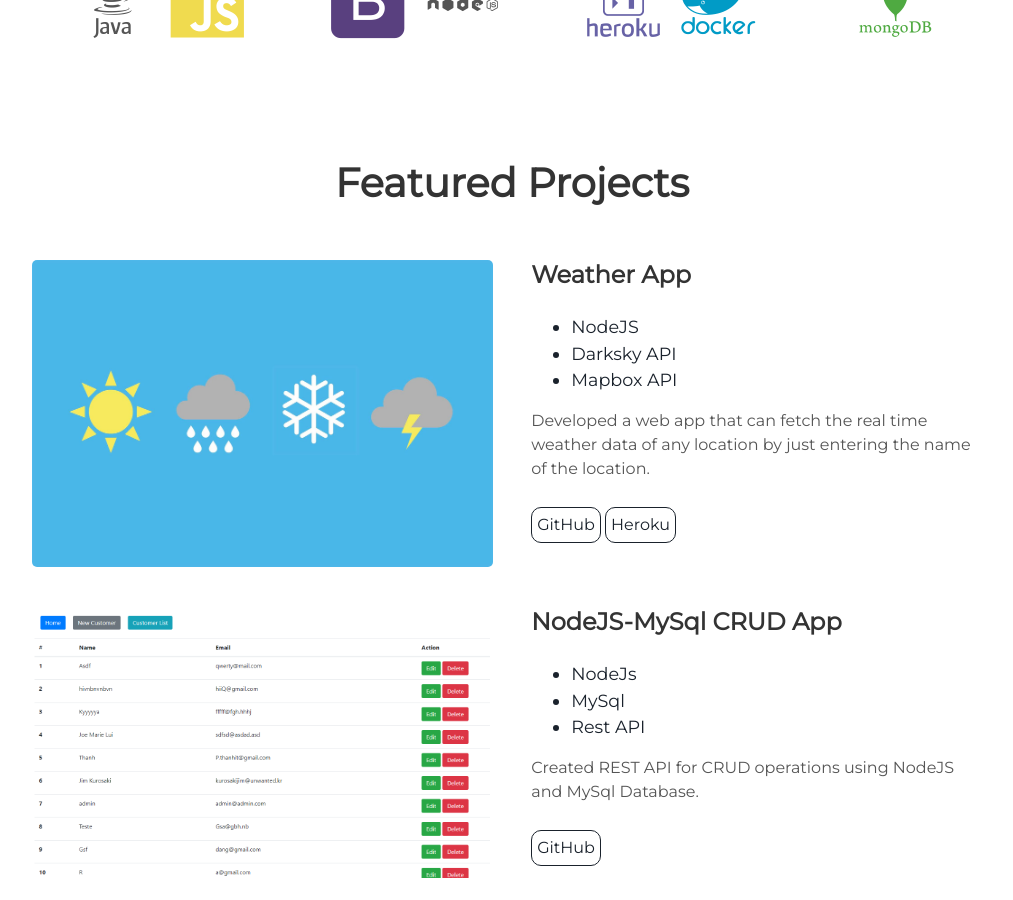
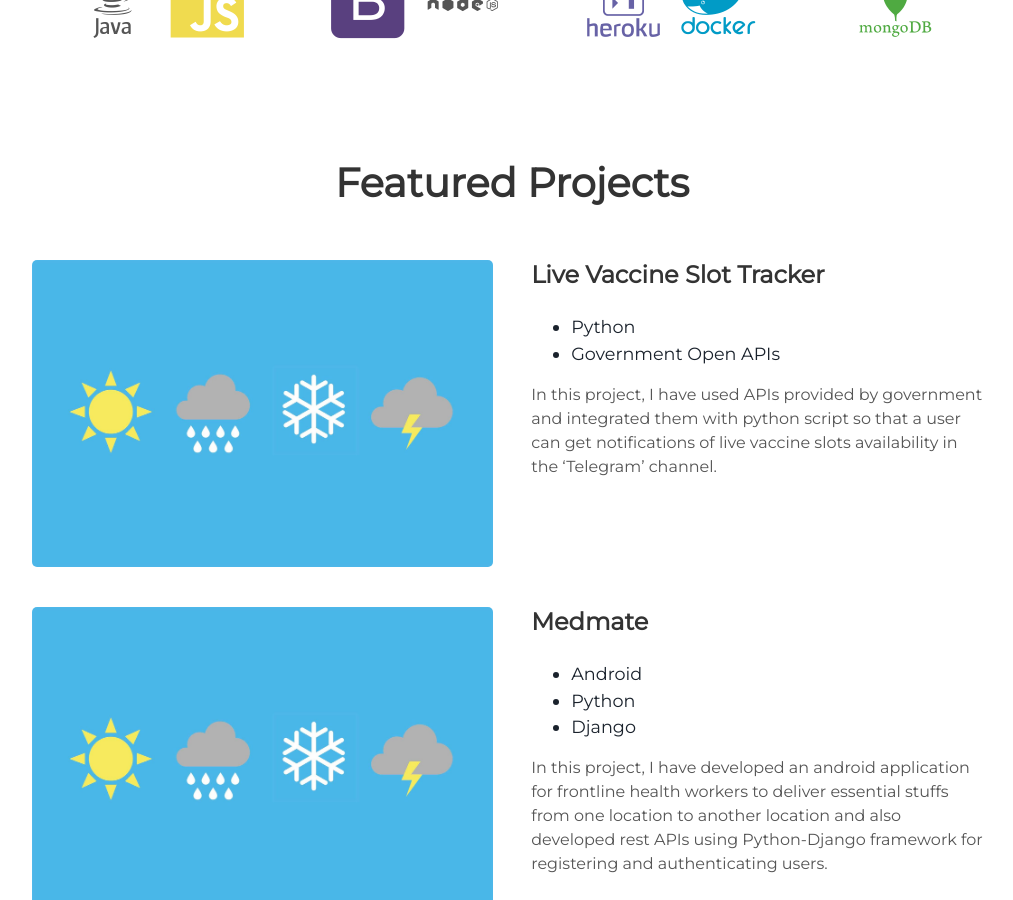
Before and after one commit to manan1710/manan1710.github.io, a Jekyll site: the page built from index.html, in a window 1280 px wide and 900 px high, scrolled down 1399 px. Shown: the whole window, without its empty margins (128-1141 px from the left). Built offline with Jekyll 4.4.1, drawn with Linux system fonts in a browser that asks for light colours; some of the changed text lies outside the part shown.

Commit message:
Update projects.html

```diff
--- a/_includes/projects.html
+++ b/_includes/projects.html
@@ -14,6 +14,56 @@
     <a class="project-link" href="#">Check it out 1</a>
   </div>
 </div> -->
+<div class="user-projects">
+  <div class="images-left">
+    <img alt="mountains" src="{{ "/assets/img/weather.jpg" | prepend: site.baseurl }}" />
+  </div>
+  <div class="contents-right">
+    <h3> Live Vaccine Slot Tracker </h3>
+    <ul>
+      <li> Python</li>
+      <li> Government Open APIs</li>
+    </ul>
+    <p>In this project, I have used APIs provided by government and integrated them with python script so that a user can get notifications of live vaccine slots
+      availability in the ‘Telegram’ channel.</p>
+  </div>
+</div>
+
+<div class="user-projects">
+  <div class="images-left">
+    <img alt="mountains" src="{{ "/assets/img/weather.jpg" | prepend: site.baseurl }}" />
+  </div>
+  <div class="contents-right">
+    <h3> Medmate </h3>
+    <ul>
+      <li> Android</li>
+      <li> Python</li>
+      <li> Django</li>
+    </ul>
+    <p>In this project, I have developed an android application for frontline health workers to deliver essential stuffs from one location to another location and also
+      developed rest APIs using Python-Django framework for registering and authenticating users.</p>
+  </div>
+</div>
+
+<div class="user-projects">
+  <div class="images-left">
+    <img alt="mountains" src="{{ "/assets/img/weather.jpg" | prepend: site.baseurl }}" />
+  </div>
+  <div class="contents-right">
+    <h3> Bank Management Web App </h3>
+    <ul>
+      <li> Java: JSP, Servlets</li>
+      <li> MySql</li>
+      <li> HTML, CSS, JavaScript</li>
+    </ul>
+    <p>In this project, I have created a Java based web application resembling the functionalities of the bank for learning purposes.</p>
+  </div>
+</div>
+
+
+
+
+
 <div class="user-projects">
   <div class="images-left">
     <img alt="mountains" src="{{ "/assets/img/weather.jpg" | prepend: site.baseurl }}" />
@@ -47,6 +97,22 @@
   </div>
 </div>
 
+<div class="user-projects">
+  <div class="images-left">
+    <img alt="mountains" src="{{ "/assets/img/weather.jpg" | prepend: site.baseurl }}" />
+  </div>
+  <div class="contents-right">
+    <h3> Home Automation System </h3>
+    <ul>
+      <li> Android</li>
+      <li> Firebase</li>
+      <li> DialogFlow</li>
+    </ul>
+    <p>I have designed and integrated home automation system with Google Home and Alexa mini device and developed an android application for controlling the nonsmart
+      electrical devices using voice commands.</p>
+  </div>
+</div>
+
 <!-- <div class="user-projects">
   <div class="images-left">
     <img alt="mountains" src="{{ "/assets/img/skate.jpg" | prepend: site.baseurl }}" />
```
